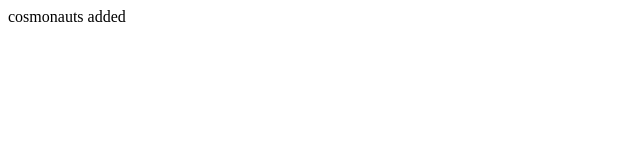
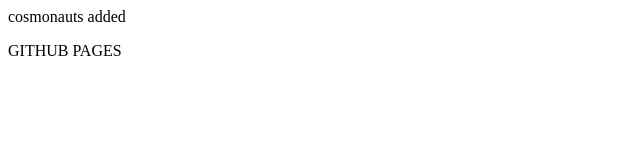
Before and after one commit to passatijy/exercise2, a plain HTML site: page index.html in a window 1280 px wide. Shown: the whole page, without its empty margins (0-640 px from the left). Drawn offline with Linux system fonts and the light colour scheme.

Commit message:
another edit

```diff
--- a/index.html
+++ b/index.html
@@ -3,5 +3,6 @@
 </head>
 <body>
 <p> cosmonauts added </p>
+<p> GITHUB PAGES </p>
 </body>
 </html>
```
